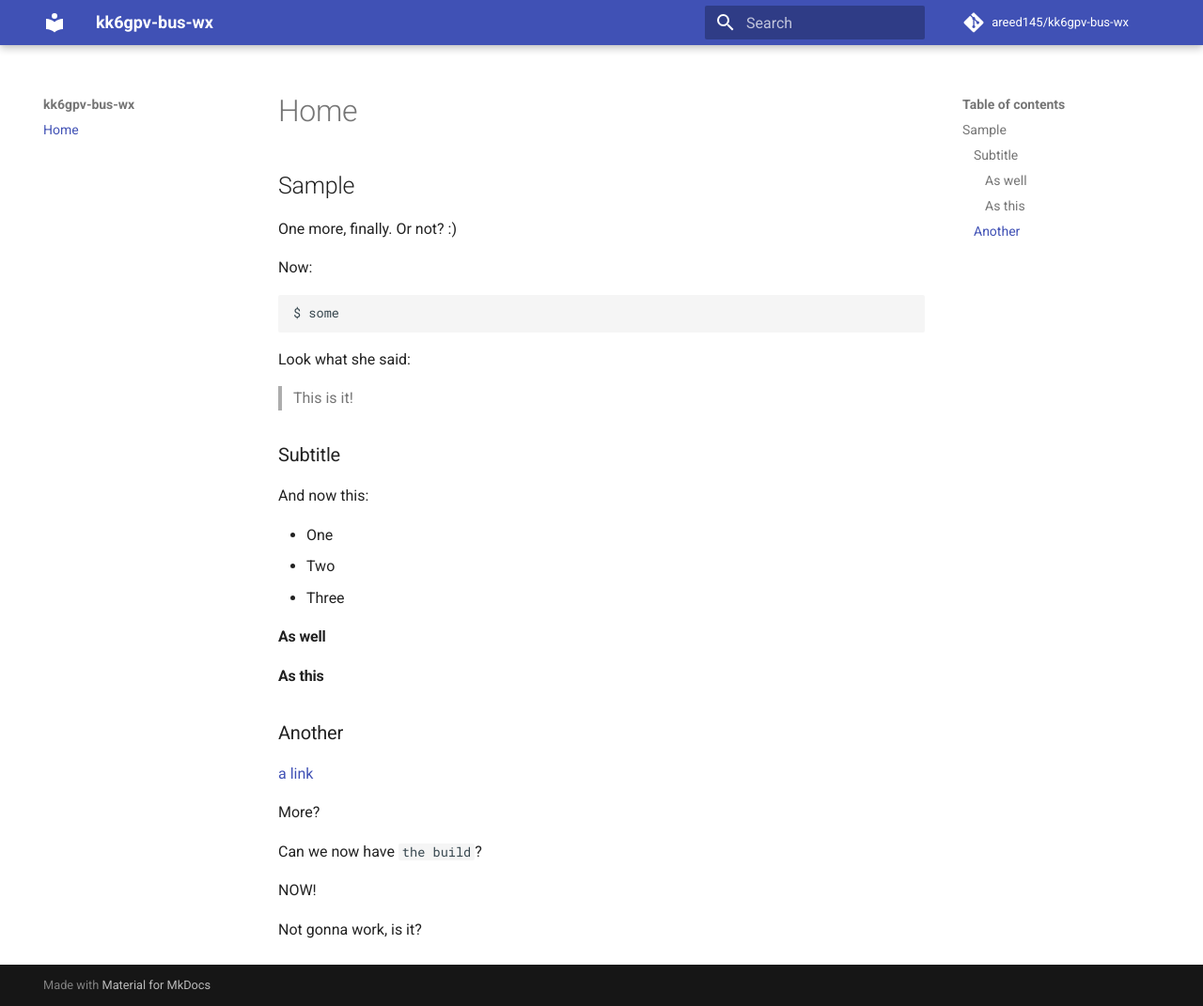
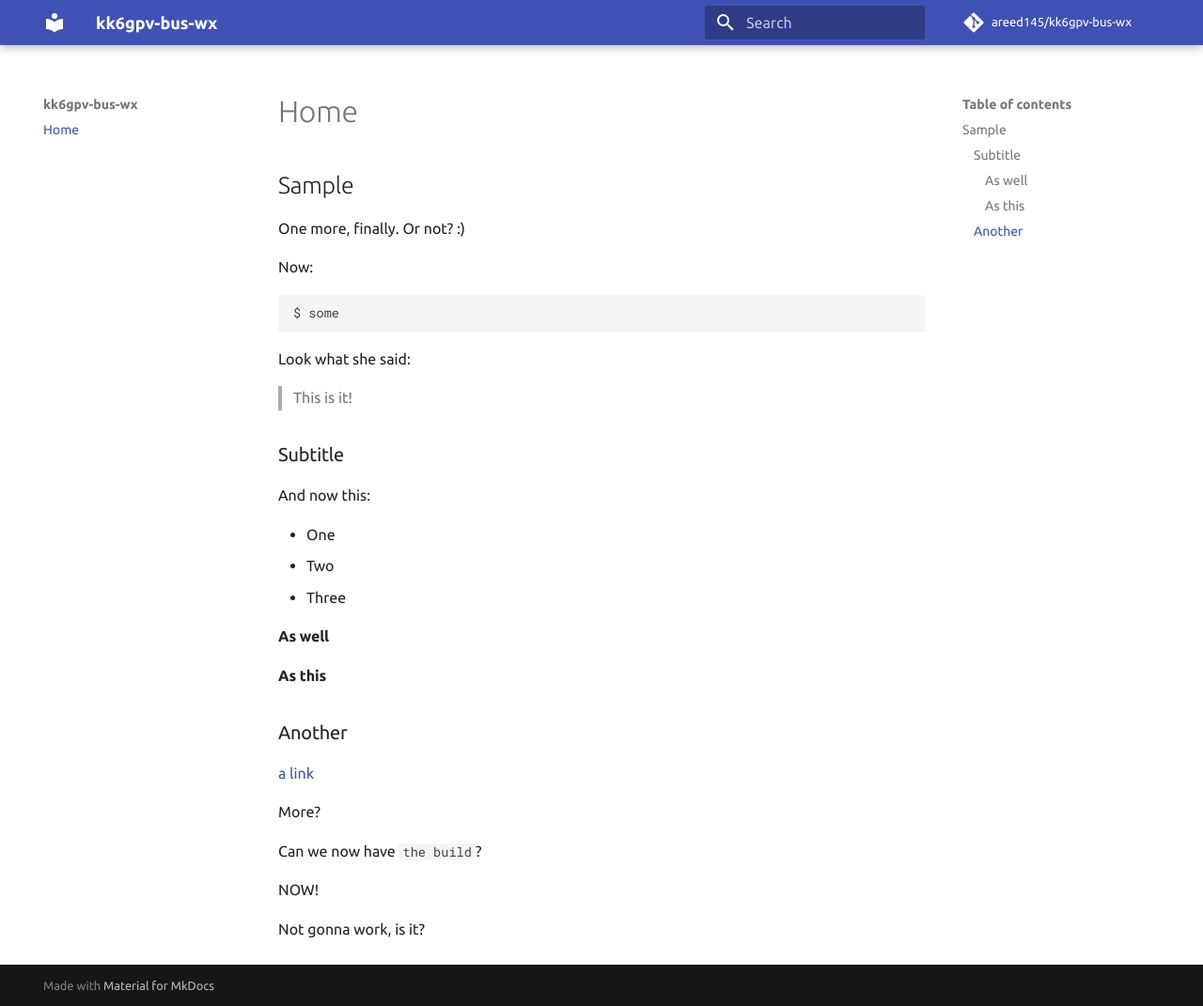
Before and after one commit to areed145/kk6gpv-bus-wx, an MkDocs documentation site: the page built from docs/index.md, in a window 1280 px wide and 1071 px high. Shown: the whole window at 94% size. Built offline with MkDocs 1.6.1 and Material for MkDocs 9.7.7, drawn with Linux system fonts in a browser that asks for light colours; comment, search, counter and statistics services are not loaded.

Commit message:
Update mkdocs.yml

```diff
--- a/mkdocs.yml
+++ b/mkdocs.yml
@@ -8,3 +8,5 @@ nav:
     - Home: index.md
 theme:
   name: 'material'
+  font:
+    text: Ubuntu
```
